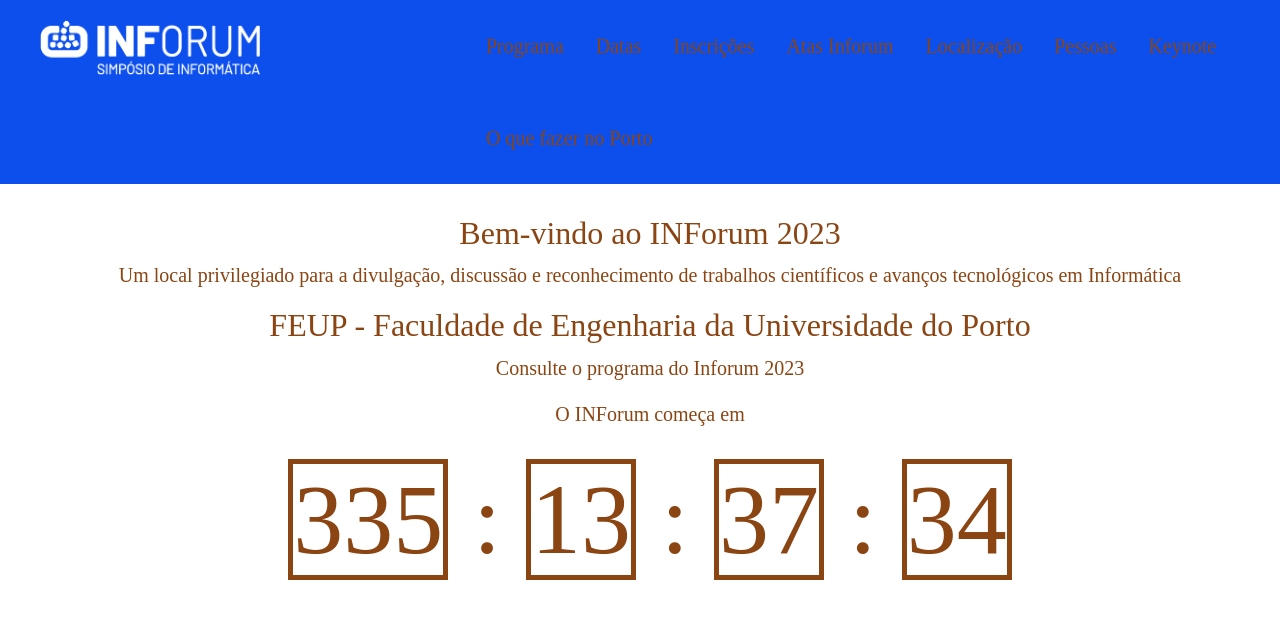
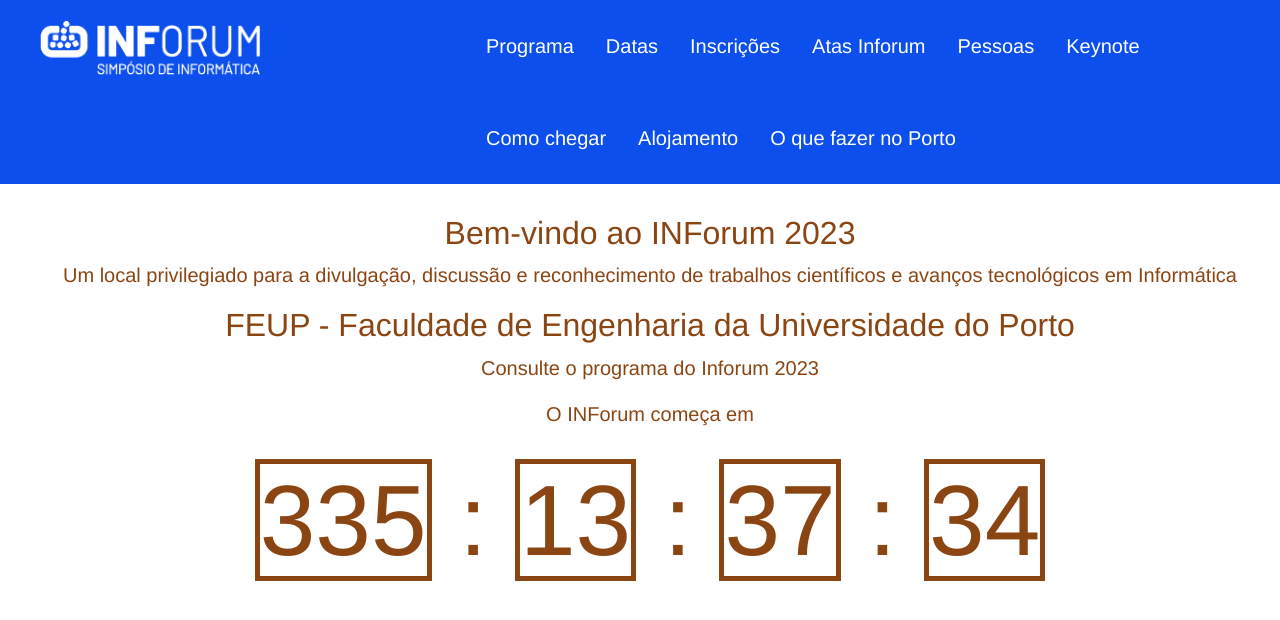
Before and after one commit to h4g0/Inforum2023, a React (Create React App) app: page / in a window 1280 px wide. Shown: the top 620 px of the page. Built offline with nearby package versions, Linux system fonts and the light colour scheme.

Commit message:
added content changed fonts and color scheme

```diff
--- a/src/Main/Main.css
+++ b/src/Main/Main.css
@@ -1,3 +1,6 @@
+* {
+    font-family: Helvetica;
+  }
 
 .login-div-external {
     border-radius: 25px;
@@ -118,7 +121,6 @@
 
 .Menu  h1 {
     color: burlywood;
-    font-family: serif;
 
 }
 
@@ -138,7 +140,6 @@
     padding-right: 15%;
     padding-left: 15%;
     align-items: center;
-    font-family: serif;
     display: table;
 
 }
@@ -146,14 +147,12 @@
 
 .ButtonContainer a{
 
-    font-family: serif;
     color: burlywood;
 
 }
 
 .ButtonContainer a:hover{
 
-    font-family: serif;
     color: #800000;
 
 }
@@ -177,11 +176,10 @@
 
 .Menu button {
 
-    color: #8B4513;
+    color: white;
     margin-left: 20px;
     margin-top: 30px;
     margin-bottom: 30px;
-    font-family: serif;
     font-size: 20px;
 
     border-style: hidden;
@@ -195,7 +193,6 @@
     margin-left: 20px;
     margin-top: 30px;
 
-    font-family: serif;
     font-size: 20px;
 
     border-style: hidden;
@@ -206,7 +203,6 @@
     margin-left: 20px;
     margin-top: 30px;
 
-    font-family: serif;
     font-size: 20px;
 
     border-style: hidden;
@@ -218,7 +214,6 @@
     color: #8B4513;
     margin-left: 20px;
     margin-top: 30px;
-    font-family: serif;
     font-size: 20px;
     display: flex;
     border-style: hidden;
--- a/src/Main/Main.tsx
+++ b/src/Main/Main.tsx
@@ -97,24 +97,31 @@
 
                 </Link>
 
-                <Link to="/Location">
-
-                <button>Localização</button>
-
-                </Link>
 
                 <Link to="/People">
 
-                <button> Pessoas</button>
+                <button>Pessoas</button>
 
                 </Link>
 
                 <Link to="/Keynote">
 
-                <button> Keynote</button>
+                <button>Keynote</button>
 
                 </Link>
 
+
+                <Link to="/Location">
+
+                <button>Como chegar</button>
+
+                </Link>
+
+                <Link to="/Keynote">
+
+                <button>Alojamento</button>
+
+                </Link>
 
                 <Link to="/Keynote">
 
@@ -123,9 +130,6 @@
                 </Link>
 
                 </div>
-
-
-
 
 
                 </div>
```
